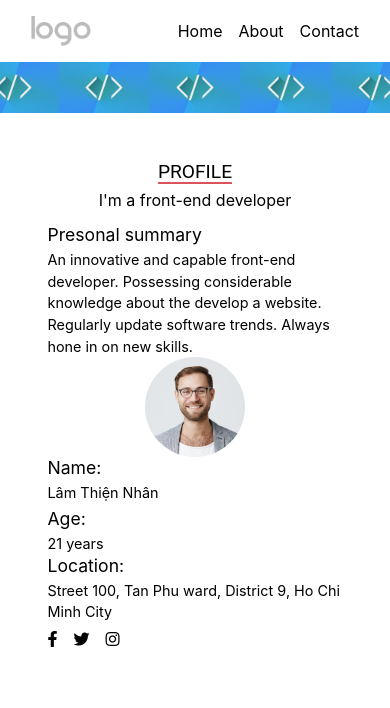
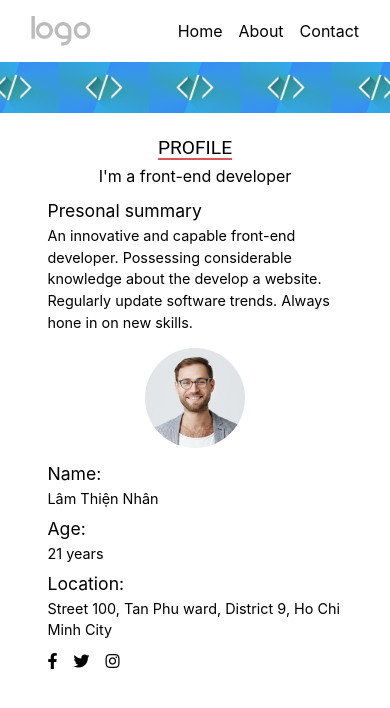
Before and after one commit to vinhnguyenvinh71/xuanvinh.github.io, a plain HTML site: page index.html in a window 390 px wide. Drawn offline with nearby package versions, Linux system fonts and the light colour scheme.

Commit message:
test 2/10/21/1

```diff
--- a/index.html
+++ b/index.html
@@ -43,7 +43,7 @@
         <div class="row">
             <div class="col-1 col-sm-1"></div>
             <div class="col-10 col-sm-10">
-                <div class="main-profile mt-5">
+                <div class="main-profile mt-4 mt-sm-5">
                     <div class="profile-content d-flex flex-column">
                         <div class="profile-title d-flex flex-column">
                             <div class="main-title d-flex justify-content-center">
@@ -62,7 +62,7 @@
                                         software trends. Always hone in on new skills.</div>
                                 </div>
                             </div>
-                            <div class="profile-text-items d-flex justify-content-center align-items-center">
+                            <div class="profile-text-items d-flex justify-content-center align-items-center m">
                                 <div class="item"><img class="img" src="images/vbb.jpg" alt=""></div>
                             </div>
                             <div class="profile-text-items">
@@ -70,16 +70,16 @@
                                     <div class="title">Name:</div>
                                     <div class="text mt-1 mt-sm-2">Lâm Thiện Nhân</div>
                                 </div>
-                                <div class="item mt-1 mt-sm-2 mt-lg-3">
+                                <div class="item mt-2 mt-lg-3">
                                     <div class="title">Age:</div>
                                     <div class="text mt-1 mt-sm-2">21 years</div>
                                 </div>
-                                <div class="item mt-sm-2 mt-lg-3">
+                                <div class="item mt-2 mt-lg-3">
                                     <div class="title">Location:</div>
                                     <div class="text mt-1 mt-sm-2">Street 100, Tan Phu ward, District 9, Ho
                                         Chi Minh City</div>
                                 </div>
-                                <div class="item d-flex mt-1 mt-sm-2 mt-lg-3">
+                                <div class="item d-flex mt-2 mt-lg-3">
                                     <div class="icon pr-3 pr-lg-4"><a href="#"><i class="fab fa-facebook-f"></i></a>
                                     </div>
                                     <div class="icon pr-3 pr-lg-4"><a href="#"><i class="fab fa-twitter"></i></a></div>
--- a/style.css
+++ b/style.css
@@ -41,6 +41,9 @@ a {
     .b-img {
         padding-top: 25px;
         padding-bottom: 25px;
+    }
+    .m{
+        margin: 15px 0px;
     }
     .main-title {
         font-size: 1.2rem;
```
